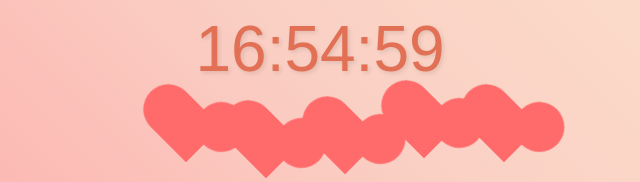
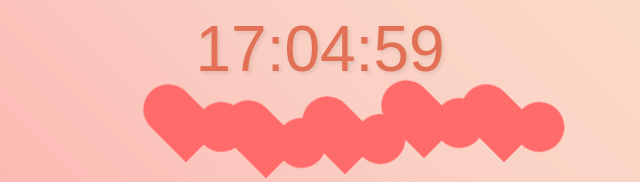
Before and after one commit to esmeymeow/github.io, a plain HTML site: page index.html in a window 1280 px wide. Shown: the part 337-519 px from the top of the page, 320-960 px from the left. Drawn offline with Linux system fonts and the light colour scheme.

Commit message:
Update index.html

```diff
--- a/index.html
+++ b/index.html
@@ -90,7 +90,7 @@
 
     <script>
         // Set the date we're counting down to (24 hours from now)
-        var countDownDate = new Date("Oct 3, 2024 12:25:00").getTime() + 24 * 60 * 60 * 1000;
+        var countDownDate = new Date("Oct 3, 2024 12:35:00").getTime() + 24 * 60 * 60 * 1000;
 
         // Update the countdown every 1 second
         var x = setInterval(function() {
```
